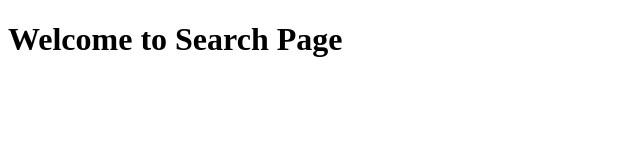
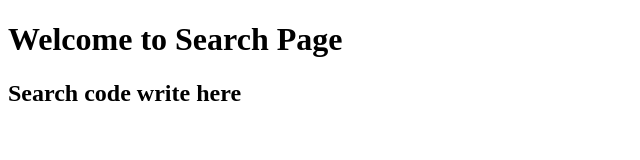
Before and after one commit to Srinumani/Git_command_practise, a plain HTML site: page search.html in a window 1280 px wide. Shown: the whole page, without its empty margins (0-640 px from the left). Drawn offline with Linux system fonts and the light colour scheme.

Commit message:
search updated

```diff
--- a/search.html
+++ b/search.html
@@ -7,5 +7,6 @@
 </head>
 <body>
     <h1>Welcome to Search Page</h1>
+    <h2>Search code write here</h2>
 </body>
 </html>
```
